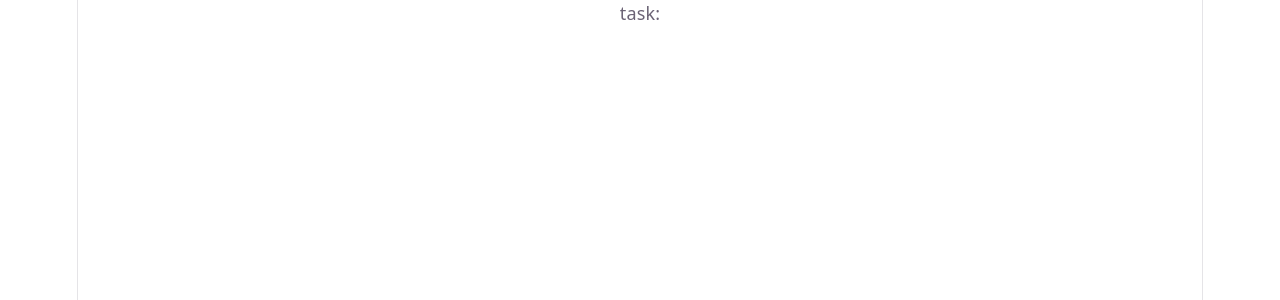
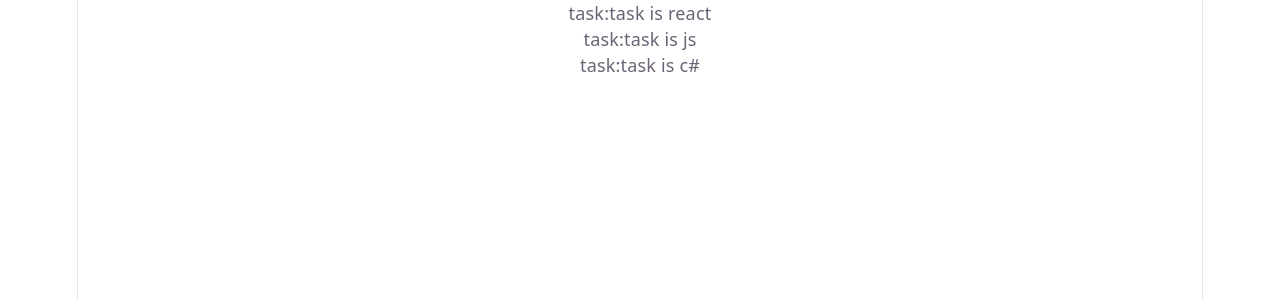
Before and after one commit to zisanahmed97/explore-core-react-restart, a React (Vite) app: page / in a window 1280 px wide. Shown: the top 300 px of the page. Built offline with nearby package versions, Linux system fonts and the light colour scheme.

Commit message:
showed props using conditions

```diff
--- a/src/App.jsx
+++ b/src/App.jsx
@@ -20,7 +20,10 @@ function App() {
        <Player name="tamim" run="5000"></Player>
        <Player name="mushi" run="5000"></Player> */}
 
-       <ToDo></ToDo>
+       <ToDo task="task is react" isDone={true}></ToDo>
+       <ToDo task="task is js" isDone={true}></ToDo>
+       <ToDo task="task is html" isDone={false}></ToDo>
+       <ToDo task="task is c#" isDone={true}></ToDo>
 
     </>
   )
--- a/src/ToDo.jsx
+++ b/src/ToDo.jsx
@@ -1,11 +1,24 @@
+// import React from 'react';
+
+// const ToDo = ({task, isDone}) => {
+//     return (
+//         <div>
+//             <p>task: {task}</p>
+
+//         </div>
+//     );
+// };
+
+// export default ToDo;
+
 import React from 'react';
 
-const ToDo = ({task}) => {
-    return (
-        <div>
-            <p>task: {task}</p>
-        </div>
-    );
+const ToDo = ({task, isDone}) => {
+    if(isDone == true){
+        return(
+            <p>task:{task}</p>
+        )
+    }
 };
 
 export default ToDo;
```
